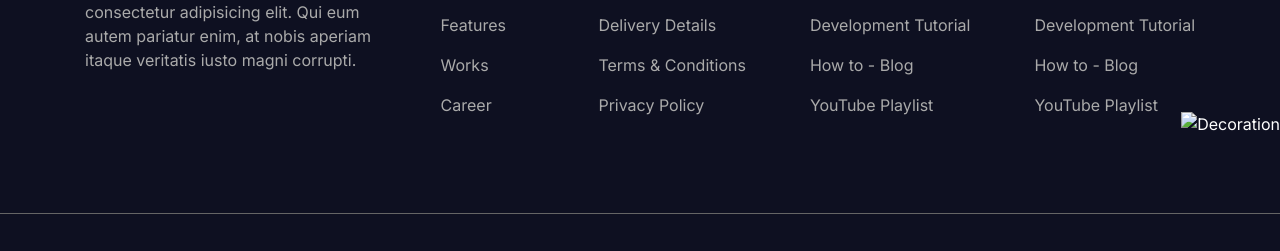
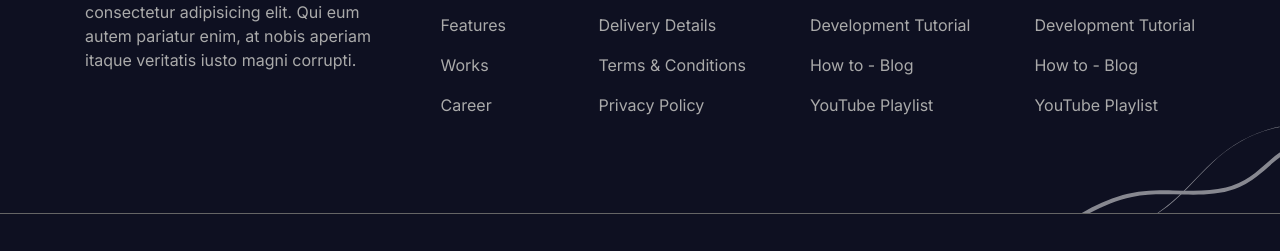
Before and after one commit to toraolsson/crito, a plain HTML site: page index.html in a window 1280 px wide. Shown: the part 7580-7831 px from the top of the page. Drawn offline with nearby package versions, Linux system fonts and the light colour scheme; files that its build step writes are made by us from their sources; the site is published under a folder, as on GitHub Pages, so addresses that start at the root find nothing.

Commit message:
fixed textdecoration path

```diff
--- a/index.html
+++ b/index.html
@@ -368,7 +368,7 @@
         <!-- footer section -->
          <footer>
             <section class="footer">
-            <img class="design-extra" src="/images/position-extras/background-lines-white-right.svg" alt="Decoration">
+            <img class="design-extra" src="images/position-extras/background-lines-white-right.svg" alt="Decoration">
             <div class="container">
                 <div class="grid-parent">
                     <div>
```
